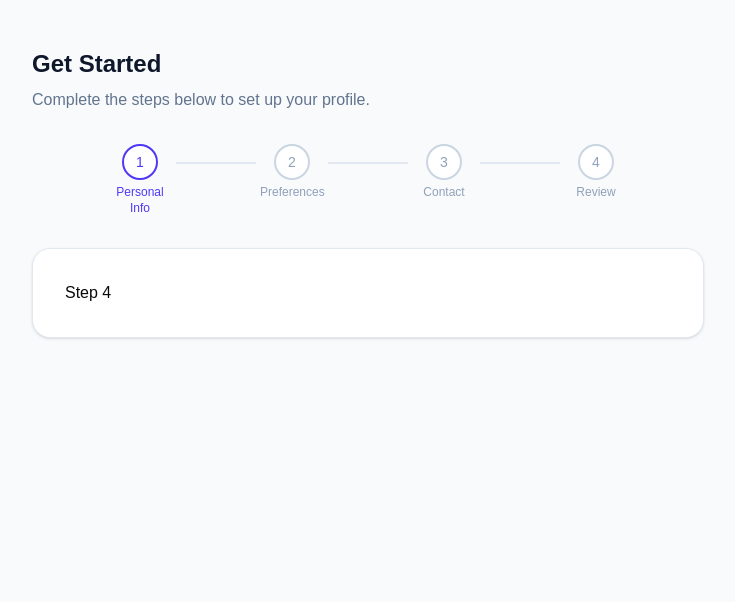
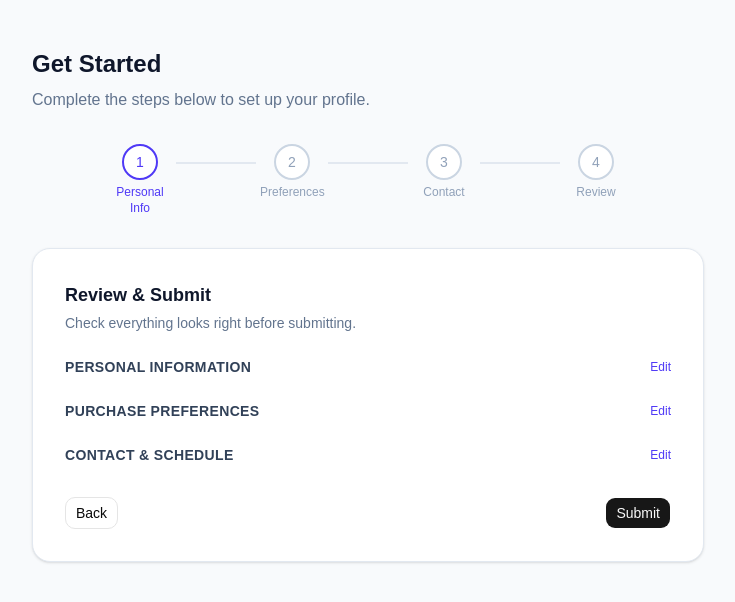
Before and after one commit to crystal4000/Onboarding-Form, a React (Vite) app: page /onboarding/4 in a window 1280 px wide. Shown: the top 602 px of the page, without its empty margins (272-1007 px from the left). Built offline with nearby package versions, Linux system fonts and the light colour scheme.

Commit message:
add step 4 review and submit with success screen

```diff
--- a/src/pages/onboarding/Step4.tsx
+++ b/src/pages/onboarding/Step4.tsx
@@ -1,3 +1,198 @@
+import { useState } from "react";
+import { useNavigate } from "react-router-dom";
+import { useFormStore } from "@/store/formStore";
+import { Button } from "@/components/ui/button";
+
+function ReviewRow({
+  label,
+  value,
+}: {
+  label: string;
+  value?: string | number | boolean;
+}) {
+  if (value === undefined || value === null || value === "") return null;
+  const display =
+    typeof value === "boolean" ? (value ? "Yes" : "No") : String(value);
+  return (
+    <div className="flex justify-between py-2 border-b border-slate-100 last:border-0">
+      <span className="text-sm text-slate-500">{label}</span>
+      <span className="text-sm font-medium text-slate-900 text-right max-w-[60%]">
+        {display}
+      </span>
+    </div>
+  );
+}
+
+function Section({
+  title,
+  step,
+  children,
+}: {
+  title: string;
+  step: number;
+  children: React.ReactNode;
+}) {
+  const navigate = useNavigate();
+  const { setStep } = useFormStore();
+
+  return (
+    <div className="mb-6">
+      <div className="flex items-center justify-between mb-2">
+        <h3 className="text-sm font-semibold text-slate-700 uppercase tracking-wide">
+          {title}
+        </h3>
+        <button
+          type="button"
+          onClick={() => {
+            setStep(step);
+            navigate(`/onboarding/${step}`);
+          }}
+          className="text-xs text-indigo-600 hover:underline font-medium"
+        >
+          Edit
+        </button>
+      </div>
+      <div className="bg-slate-50 rounded-lg px-4">{children}</div>
+    </div>
+  );
+}
+
+function SuccessScreen() {
+  return (
+    <div className="flex flex-col items-center justify-center py-12 text-center">
+      <div className="w-16 h-16 bg-indigo-600 rounded-full flex items-center justify-center mb-4">
+        <svg
+          className="w-8 h-8 text-white"
+          fill="none"
+          viewBox="0 0 24 24"
+          stroke="currentColor"
+        >
+          <path
+            strokeLinecap="round"
+            strokeLinejoin="round"
+            strokeWidth={2}
+            d="M5 13l4 4L19 7"
+          />
+        </svg>
+      </div>
+      <h2 className="text-xl font-semibold text-slate-900 mb-2">
+        You're all set!
+      </h2>
+      <p className="text-slate-500 text-sm max-w-sm">
+        Thanks for completing the onboarding. We'll be in touch shortly based on
+        your preferences.
+      </p>
+    </div>
+  );
+}
+
 export default function Step4() {
-  return <div>Step 4</div>;
+  const { formData, setStep, resetForm } = useFormStore();
+  const [loading, setLoading] = useState(false);
+  const [submitted, setSubmitted] = useState(false);
+
+  const handleSubmit = async () => {
+    setLoading(true);
+    // simulate API call
+    await new Promise((resolve) => setTimeout(resolve, 2000));
+    setLoading(false);
+    setSubmitted(true);
+    resetForm();
+  };
+
+  if (submitted) return <SuccessScreen />;
+
+  const formatBudget = (val?: number) =>
+    val ? `$${val.toLocaleString()}` : undefined;
+  const formatDateTime = (val?: string) => {
+    if (!val) return undefined;
+    return new Date(val).toLocaleString("en-US", {
+      dateStyle: "medium",
+      timeStyle: "short",
+    });
+  };
+  const formatEnum = (val?: string) => {
+    if (!val) return undefined;
+    return val.replace(/_/g, " ").replace(/\b\w/g, (c) => c.toUpperCase());
+  };
+
+  return (
+    <div>
+      <h2 className="text-lg font-semibold text-slate-900 mb-1">
+        Review & Submit
+      </h2>
+      <p className="text-sm text-slate-500 mb-6">
+        Check everything looks right before submitting.
+      </p>
+
+      <Section title="Personal Information" step={1}>
+        <ReviewRow label="First name" value={formData.firstName} />
+        <ReviewRow label="Last name" value={formData.lastName} />
+        <ReviewRow label="Email" value={formData.email} />
+        <ReviewRow label="Phone" value={formData.phone} />
+        <ReviewRow label="Country" value={formData.country} />
+      </Section>
+
+      <Section title="Purchase Preferences" step={2}>
+        <ReviewRow
+          label="Purchase type"
+          value={formatEnum(formData.purchaseType)}
+        />
+        <ReviewRow
+          label="Vehicle type"
+          value={formatEnum(formData.vehicleType)}
+        />
+        <ReviewRow
+          label="Budget minimum"
+          value={formatBudget(formData.budgetMin)}
+        />
+        <ReviewRow
+          label="Budget maximum"
+          value={formatBudget(formData.budgetMax)}
+        />
+        <ReviewRow
+          label="Credit score range"
+          value={formatEnum(formData.creditScoreRange)}
+        />
+        <ReviewRow
+          label="Employment status"
+          value={formatEnum(formData.employmentStatus)}
+        />
+        <ReviewRow label="Home charging" value={formData.homeCharging} />
+      </Section>
+
+      <Section title="Contact & Schedule" step={3}>
+        <ReviewRow
+          label="Contact method"
+          value={formatEnum(formData.contactMethod)}
+        />
+        <ReviewRow label="Address" value={formData.addressLine1} />
+        <ReviewRow label="City" value={formData.city} />
+        <ReviewRow label="Postal code" value={formData.postalCode} />
+        <ReviewRow
+          label="Test drive"
+          value={formatDateTime(formData.testDriveDateTime)}
+        />
+      </Section>
+
+      <div className="flex justify-between mt-8">
+        <Button
+          type="button"
+          variant="outline"
+          onClick={() => setStep(3)}
+          className="cursor-pointer"
+        >
+          Back
+        </Button>
+        <Button
+          type="button"
+          onClick={handleSubmit}
+          disabled={loading}
+          className="cursor-pointer"
+        >
+          {loading ? "Submitting..." : "Submit"}
+        </Button>
+      </div>
+    </div>
+  );
 }
```
